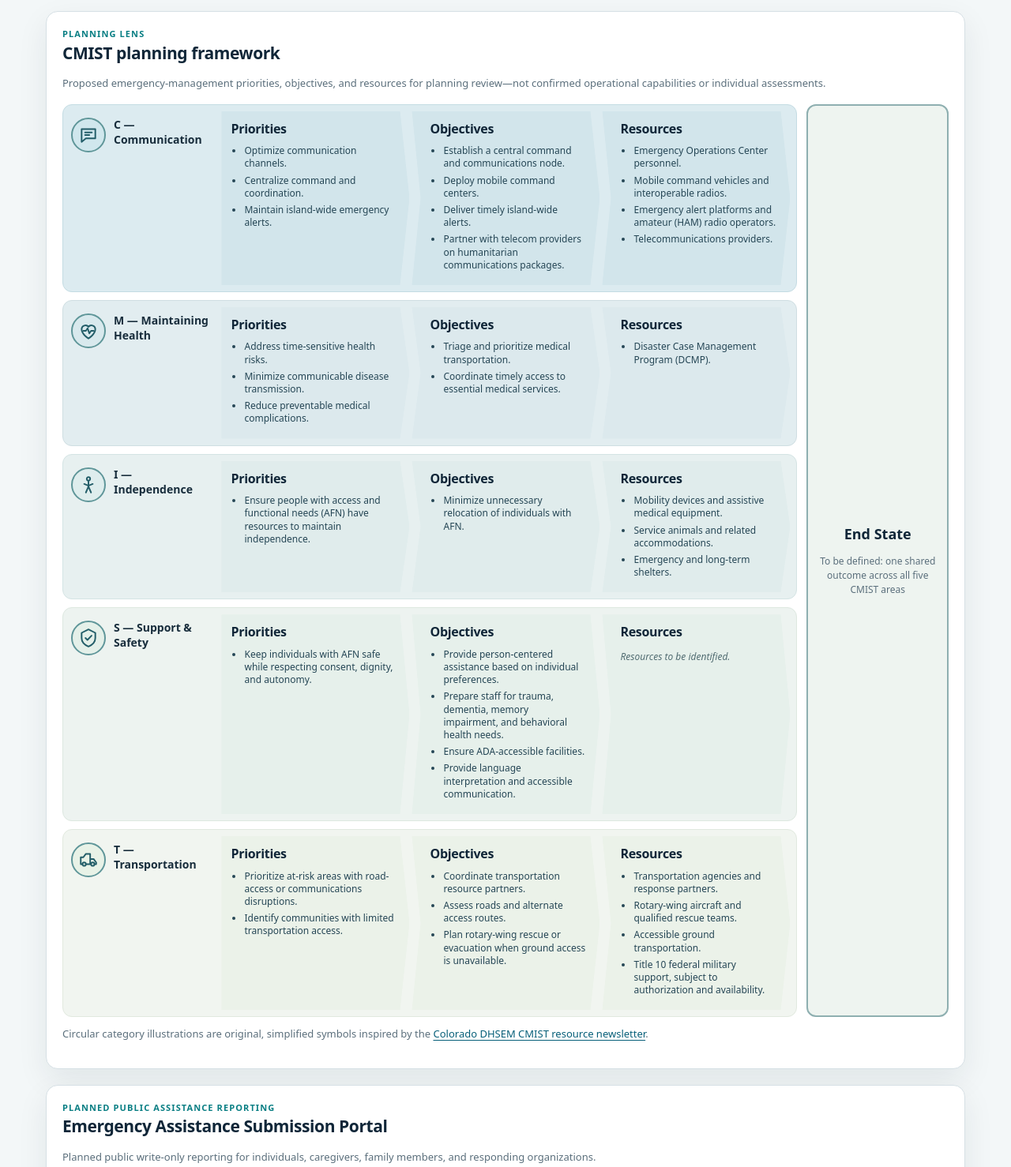
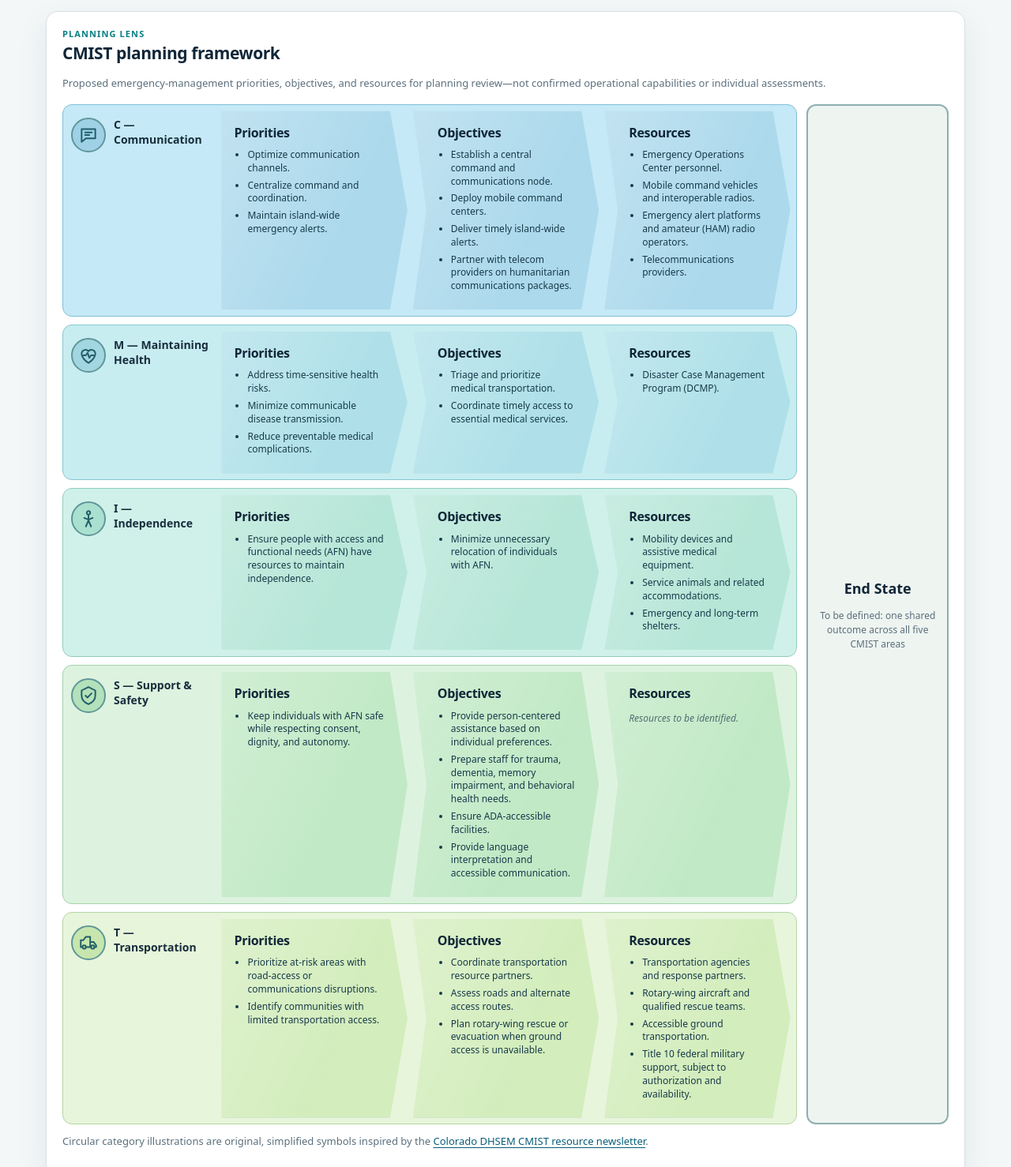
Before and after one commit to HAIC-2026/Cyber-Coalition, a plain HTML site: page web/index.html in a window 1280 px wide. Shown: the part 920-2398 px from the top of the page at 79% size. Drawn offline with Linux system fonts and the light colour scheme.

Commit message:
Brighten CMIST color progression and emphasize horizontal arrow stages

```diff
--- a/web/index.html
+++ b/web/index.html
@@ -21,19 +21,19 @@
     .cmist-plan{display:grid;grid-template-columns:minmax(0,1fr) minmax(150px,16%);gap:12px;margin-top:16px;align-items:stretch}
     .cmist-plan-rows{display:grid;gap:10px;min-width:0}
     .cmist-plan-row{display:grid;grid-template-columns:minmax(170px,20%) minmax(0,1fr);gap:10px;align-items:stretch;min-width:0;padding:8px;border-radius:12px;background:var(--cmist-bg);border:1px solid var(--cmist-edge)}
-    .cmist-tone-1{--cmist-bg:#dcebf0;--cmist-edge:#c4dce3;--cmist-arrow:#d2e5eb;--cmist-icon:#d0e7ed}
-    .cmist-tone-2{--cmist-bg:#e2edf0;--cmist-edge:#cfdee2;--cmist-arrow:#dce9ed;--cmist-icon:#d8e9ed}
-    .cmist-tone-3{--cmist-bg:#e7f0f0;--cmist-edge:#d4e4e4;--cmist-arrow:#e0ecec;--cmist-icon:#deeded}
-    .cmist-tone-4{--cmist-bg:#edf3f0;--cmist-edge:#dde8e0;--cmist-arrow:#e6f0eb;--cmist-icon:#e4f0e9}
-    .cmist-tone-5{--cmist-bg:#f1f5f0;--cmist-edge:#e1e9df;--cmist-arrow:#ebf2e9;--cmist-icon:#e8f2e7}
+    .cmist-tone-1{--cmist-bg:#c5e9f6;--cmist-edge:#81bfd8;--cmist-arrow:#acd9ec;--cmist-icon:#9fd1e6}
+    .cmist-tone-2{--cmist-bg:#c7edf1;--cmist-edge:#88c7d0;--cmist-arrow:#afe0e9;--cmist-icon:#a2d6e1}
+    .cmist-tone-3{--cmist-bg:#d0f1ea;--cmist-edge:#90cdbc;--cmist-arrow:#b6e6d7;--cmist-icon:#aae0cf}
+    .cmist-tone-4{--cmist-bg:#ddf3df;--cmist-edge:#a4d3a9;--cmist-arrow:#c1e9c5;--cmist-icon:#b3e1ba}
+    .cmist-tone-5{--cmist-bg:#e7f5db;--cmist-edge:#b6d6a3;--cmist-arrow:#d3edbc;--cmist-icon:#c7e6ad}
     .cmist-plan-category{display:flex;align-items:flex-start;gap:10px;min-width:0;font-size:14px;color:var(--ink);padding:8px 2px}
     .cmist-plan-category strong{line-height:1.35}
     .cmist-plan-icon{display:grid;place-items:center;flex:0 0 44px;width:44px;height:44px;border:2px solid #5f9699;border-radius:50%;background:var(--cmist-icon);color:#225d68}
     .cmist-plan-icon svg{width:26px;height:26px}
-    .cmist-plan-steps{display:grid;grid-template-columns:repeat(3,minmax(0,1fr));gap:3px;min-width:0}
-    .cmist-plan-arrow{min-height:154px;background:var(--cmist-arrow);clip-path:polygon(0 0,calc(100% - 12px) 0,100% 50%,calc(100% - 12px) 100%,0 100%,11px 50%);padding:12px 18px 12px 23px;color:#254655;font-size:12px;line-height:1.35;overflow-wrap:anywhere}
-    .cmist-plan-arrow:first-child{clip-path:polygon(0 0,calc(100% - 12px) 0,100% 50%,calc(100% - 12px) 100%,0 100%);padding-left:12px}
-    .cmist-plan-arrow h3{margin:0 0 9px;font-size:13px;font-weight:750;color:#184d5b}
+    .cmist-plan-steps{display:grid;grid-template-columns:repeat(3,minmax(0,1fr));gap:7px;min-width:0}
+    .cmist-plan-arrow{min-height:170px;background:linear-gradient(115deg,rgba(255,255,255,.26),transparent 65%),var(--cmist-arrow);clip-path:polygon(0 0,calc(100% - 22px) 0,100% 50%,calc(100% - 22px) 100%,0 100%,17px 50%);padding:16px 27px 16px 31px;color:#173a4a;font-size:12px;line-height:1.4;overflow-wrap:anywhere;filter:drop-shadow(0 2px 2px rgba(15,63,78,.23))}
+    .cmist-plan-arrow:first-child{clip-path:polygon(0 0,calc(100% - 22px) 0,100% 50%,calc(100% - 22px) 100%,0 100%);padding-left:16px}
+    .cmist-plan-arrow h3{margin:0 0 9px;font-size:14px;font-weight:800;color:#123d4d}
     .cmist-plan-arrow ul{margin:0;padding-left:17px}.cmist-plan-arrow li{margin:0 0 5px}
     .cmist-awaiting{font-style:italic;font-size:12px;color:#526d72}
     .cmist-plan-end{border:2px solid #8eafb0;border-radius:12px;background:#eef4f0;display:flex;flex-direction:column;justify-content:center;text-align:center;gap:12px;padding:18px 12px}
```
